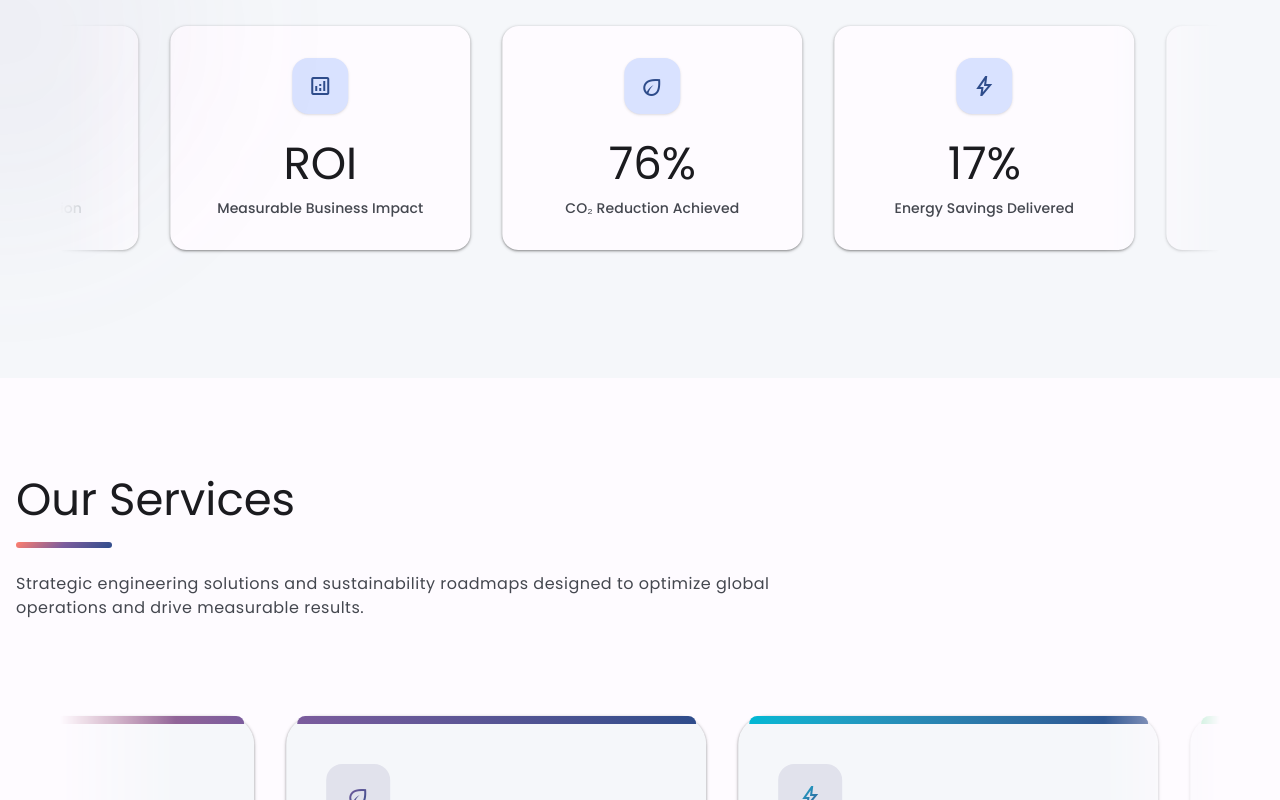
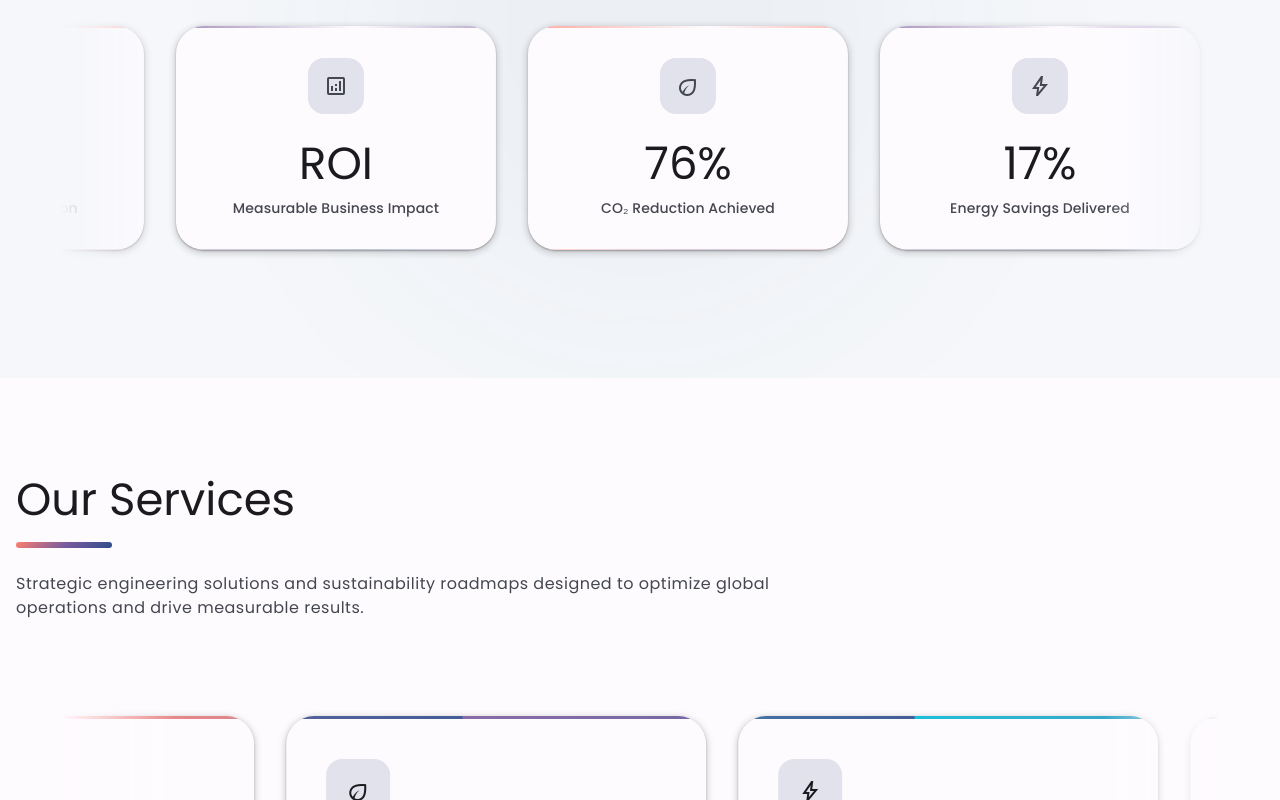
Before and after one commit to Arash-Rostami/ETEQ, a Next.js app: page /en in a window 1280 px wide. Shown: the part 1040-1840 px from the top of the page. Built offline with nearby package versions, Linux system fonts and the light colour scheme.

Commit message:
rendering all modules consistently uniform in terms of design

```diff
--- a/src/components/Certifications.jsx
+++ b/src/components/Certifications.jsx
@@ -22,6 +22,7 @@ export default function Certifications({ t }) {
                             className={`group bg-[var(--surface)] p-8 rounded-[var(--shape-large)] shadow-[var(--elevation-1)] hover:shadow-[var(--elevation-3)] transition-all duration-300 border border-[var(--outline)]/10 hover:border-[var(--primary)]/20 reveal-hidden reveal-up ${isVisible ? 'reveal-visible' : ''}`}
                             style={{ transitionDelay: `${200 + index * 100}ms` }}
                         >
+
                             <div className="w-12 h-12 rounded-xl bg-[var(--primary-container)] text-[var(--primary)] flex items-center justify-center mb-6 group-hover:scale-110 transition-transform">
                                 <span className="material-symbols-outlined text-2xl">{icons[index] || 'verified'}</span>
                             </div>
--- a/src/components/Header.jsx
+++ b/src/components/Header.jsx
@@ -101,7 +101,7 @@ export default function Header({t}) {
 
                             {contactOpen && (
                                 <div
-                                    className="absolute top-full right-0 mt-3 w-56 bg-[#1e2b3a] rounded-2xl border border-white/10 shadow-2xl py-2 animate-scale-in z-[110] overflow-hidden"
+                                    className="absolute top-full right-0 mt-3 w-56 bg-[var(--custom-color)] rounded-2xl border border-white/10 shadow-2xl py-2 animate-scale-in z-[110] overflow-hidden"
                                     onClick={(e) => e.stopPropagation()}
                                 >
                                     <div className="px-4 py-2 border-b border-white/5 mb-1">
--- a/src/components/ServicesPreview.jsx
+++ b/src/components/ServicesPreview.jsx
@@ -1,20 +1,15 @@
 'use client';
 
-import { useIntersectionObserver } from '@/hooks/useIntersectionObserver';
-import { useExpansion } from '@/hooks/useExpansion';
+import {useIntersectionObserver} from '@/hooks/useIntersectionObserver';
+import {useExpansion} from '@/hooks/useExpansion';
+import {colors} from '@/contexts/colors'
 
-export default function ServicesPreview({ t }) {
-    const [ref, isVisible] = useIntersectionObserver({ threshold: 0.1 });
+export default function ServicesPreview({t}) {
+    const [ref, isVisible] = useIntersectionObserver({threshold: 0.1});
     const services = t.services.items;
-    const { expandedIndex, toggleExpand, isExpanded } = useExpansion();
+    const {expandedIndex, toggleExpand, isExpanded} = useExpansion();
+    const gradients = colors.gradients;
 
-    const gradients = [
-        'from-[var(--color-coral)] to-[var(--color-purple)]',
-        'from-[var(--color-purple)] to-[var(--color-deep-blue)]',
-        'from-[var(--color-bright-cyan)] to-[var(--color-deep-blue)]',
-        'from-[var(--color-vibrant-green)] to-[var(--color-dark-green)]',
-        'from-[var(--color-coral)] to-[var(--color-deep-blue)]'
-    ];
     const icons = ['engineering', 'eco', 'bolt', 'factory', 'health_and_safety'];
     const marqueeServices = [...services, ...services];
 
@@ -30,7 +25,8 @@ export default function ServicesPreview({ t }) {
                 </div>
             </div>
 
-            <div className={`relative marquee-mask reveal-hidden reveal-up delay-300 ${isVisible ? 'reveal-visible' : ''}`}>
+            <div
+                className={`relative marquee-mask reveal-hidden reveal-up delay-300 ${isVisible ? 'reveal-visible' : ''}`}>
                 <div className="animate-marquee py-8 items-start">
                     {marqueeServices.map((service, index) => {
                         const originalIndex = index % services.length;
@@ -39,18 +35,28 @@ export default function ServicesPreview({ t }) {
                         return (
                             <div
                                 key={index}
-                                className={`flex-shrink-0 mx-4 w-[280px] sm:w-[350px] md:w-[420px] transition-all duration-500 ease-emphasized group relative bg-[var(--surface-container)] rounded-[var(--shape-extra-large)] shadow-[var(--elevation-1)] hover:shadow-[var(--elevation-4)] flex flex-col ${expanded ? 'h-auto' : 'h-[460px]'}`}
+                                className={`flex-shrink-0 mx-4 w-[280px] sm:w-[350px] md:w-[420px] transition-all duration-500 ease-emphasized group/card relative bg-[var(--surface)] rounded-[var(--shape-extra-large)] shadow-[var(--elevation-2)] hover:shadow-[var(--elevation-4)] flex flex-col overflow-hidden ${expanded ? 'h-auto' : 'h-[480px]'}`}
                             >
-                                {/* Top Gradient Accent Bar */}
-                                <div className={`h-2 w-[95%] mx-auto bg-gradient-to-r ${gradients[originalIndex]} rounded-t-[var(--shape-extra-large)]`}></div>
+                                {/* Refined Gradient Accent - now with subtle shimmer */}
+                                <div className={`h-[3px] w-full bg-gradient-to-r ${gradients[originalIndex]} shimmer-accent opacity-90 group-hover/card:opacity-100`}></div>
 
-                                <div className="p-8 md:p-10 flex flex-col h-full">
+                                {/* Top accent line - matches TrustBuilders style */}
+                                <div className="absolute top-[3px] left-1/2 -translate-x-1/2 w-0 h-[1px] bg-[var(--outline)] opacity-0 group-hover/card:w-16 group-hover/card:opacity-40 transition-all duration-500"></div>
+
+                                <div className="p-8 md:p-10 flex flex-col h-full relative">
                                     {/* Icon Container */}
-                                    <div className="w-16 h-16 rounded-2xl bg-[var(--surface-variant)] flex items-center justify-center mb-8 group-hover:scale-110 transition-transform duration-500">
-                                        <span className={`material-symbols-outlined text-4xl bg-gradient-to-br ${gradients[originalIndex]} bg-clip-text text-transparent`}>
+                                    <div
+                                        className="relative w-16 h-16 rounded-2xl bg-[var(--surface-variant)] flex items-center justify-center mb-8 overflow-hidden group-hover/card:scale-110 transition-transform duration-500">
+                                        {/* Subtle inner shimmer on hover */}
+                                        <div
+                                            className={`absolute inset-0 opacity-0 group-hover/card:opacity-100 transition-opacity duration-500 bg-gradient-to-r ${gradients[originalIndex]} shimmer-accent`}
+                                            style={{animationDuration: '2s'}}></div>
+                                        <span
+                                            className={`material-symbols-outlined text-4xl bg-gradient-to-br bg-clip-text relative z-10`}>
                                             {icons[originalIndex]}
                                         </span>
                                     </div>
+
 
                                     {/* Title */}
                                     <h3 className="headline-small text-[var(--on-surface)] mb-4 group-hover:text-[var(--primary)] transition-colors min-h-[64px] flex items-center">
@@ -58,7 +64,8 @@ export default function ServicesPreview({ t }) {
                                     </h3>
 
                                     {/* Description Container */}
-                                    <div className={`overflow-hidden transition-all duration-500 ${expanded ? 'max-h-[1000px]' : 'max-h-[120px]'}`}>
+                                    <div
+                                        className={`overflow-hidden transition-all duration-500 ${expanded ? 'max-h-[1000px]' : 'max-h-[120px]'}`}>
                                         <p className="body-large text-[var(--on-surface-variant)] leading-relaxed mb-4">
                                             {service.summary}
                                         </p>
@@ -69,6 +76,7 @@ export default function ServicesPreview({ t }) {
                                         )}
                                     </div>
 
+
                                     {/* Action Button */}
                                     <div className="mt-auto pt-6">
                                         <button
@@ -76,7 +84,8 @@ export default function ServicesPreview({ t }) {
                                             className="flex items-center text-[var(--primary)] font-bold label-large group/btn hover:opacity-80 transition-opacity"
                                         >
                                             {expanded ? (t.services.showLess || 'Show Less') : (t.services.learnMore || 'Learn More')}
-                                            <span className={`material-symbols-outlined ml-2 text-xl transition-transform duration-300 ${expanded ? 'rotate-180' : 'group-hover/btn:translate-x-1'}`}>
+                                            <span
+                                                className={`material-symbols-outlined ml-2 text-xl transition-transform duration-300 ${expanded ? 'rotate-180' : 'group-hover/btn:translate-x-1'}`}>
                                                 {expanded ? 'expand_less' : 'expand_more'}
                                             </span>
                                         </button>
@@ -84,7 +93,8 @@ export default function ServicesPreview({ t }) {
                                 </div>
 
                                 {/* Background Decorative Icon */}
-                                <span className="absolute -bottom-8 -right-8 material-symbols-outlined text-[140px] opacity-[0.03] group-hover:opacity-[0.05] transition-opacity pointer-events-none">
+                                <span
+                                    className="absolute -bottom-8 -right-8 material-symbols-outlined text-[140px] opacity-[0.03] group-hover:opacity-[0.05] transition-opacity pointer-events-none">
                                     {icons[originalIndex]}
                                 </span>
                             </div>
--- a/src/components/TrustBuilders.jsx
+++ b/src/components/TrustBuilders.jsx
@@ -1,59 +1,101 @@
 'use client';
 
-import { useIntersectionObserver } from '@/hooks/useIntersectionObserver';
+import {useIntersectionObserver} from '@/hooks/useIntersectionObserver';
+import {colors} from '@/contexts/colors'
 
-export default function TrustBuilders({ t }) {
-    const [ref, isVisible] = useIntersectionObserver({ threshold: 0.2 });
-    const stats = t.trustBuilders.stats;
-    const marqueeStats = [...stats, ...stats];
-    const gradients = [
-        'from-[var(--color-coral)] to-[var(--color-purple)]',
-        'from-[var(--color-purple)] to-[var(--color-deep-blue)]',
-        'from-[var(--color-bright-cyan)] to-[var(--color-deep-blue)]',
-        'from-[var(--color-vibrant-green)] to-[var(--color-dark-green)]',
-        'from-[var(--color-coral)] to-[var(--color-deep-blue)]'
-    ];
+
+export default function TrustBuilders({t}) {
+    const [ref, isVisible] = useIntersectionObserver({threshold: 0.2});
+
+    const shimmerPairs = colors.shimmerPairs;
+    const trustData = t?.trustBuilders || {};
+    const stats = trustData.stats || [];
+    const title = trustData.title || 'Trust Builders';
+    const subtitle = trustData.subtitle || '';
+    const marqueeStats = stats.length > 0 ? [...stats, ...stats] : [];
 
     return (
         <section ref={ref} className="py-24 bg-[var(--surface-container)] relative overflow-hidden">
+            {/* Deep ambient glow */}
+            <div
+                className="absolute top-1/2 left-1/2 -translate-x-1/2 -translate-y-1/2 w-[600px] h-[600px] bg-[var(--primary)]/[0.04] rounded-full blur-[100px] pointer-events-none"></div>
+
             <div className="container mx-auto px-4 relative z-10 mb-16">
-                <div className={`text-center max-w-3xl mx-auto reveal-hidden reveal-up ${isVisible ? 'reveal-visible' : ''}`}>
-                    <h2 className="display-medium text-[var(--on-surface)] mb-4">{t.trustBuilders.title}</h2>
+                <div
+                    className={`text-center max-w-3xl mx-auto reveal-hidden reveal-up ${isVisible ? 'reveal-visible' : ''}`}>
+                    <h2 className="display-medium text-[var(--on-surface)] mb-4">{title}</h2>
                     <div className="h-1.5 w-24 bg-eteq-gradient mx-auto rounded-full mb-8"></div>
                     <p className="body-large text-[var(--on-surface-variant)]">
-                        {t.trustBuilders.subtitle}
+                        {subtitle}
                     </p>
                 </div>
             </div>
 
-            <div className={`relative marquee-mask reveal-hidden reveal-up delay-300 ${isVisible ? 'reveal-visible' : ''}`}>
-                <div className="animate-marquee-reverse py-8 items-start">
-                    {marqueeStats.map((stat, index) => (
+            <div
+                className={`relative marquee-mask reveal-hidden reveal-up delay-300 ${isVisible ? 'reveal-visible' : ''}`}>
+                <div className="animate-marquee-reverse py-8 items-start group/marquee">
+                    {marqueeStats.map((stat, index) => {
+                        const originalIndex = index % (stats.length || 1);
+                        const [colorA, colorB] = shimmerPairs[originalIndex % shimmerPairs.length];
+
+                        return (
                             <div
                                 key={index}
-                            className="flex-shrink-0 mx-4 w-[240px] md:w-[300px] group bg-[var(--surface)] p-8 rounded-[var(--shape-large)] shadow-[var(--elevation-1)] hover:shadow-[var(--elevation-3)] hover:-translate-y-2 transition-all duration-300 flex flex-col items-center text-center"
+                                className="flex-shrink-0 mx-4 w-[260px] md:w-[320px] relative bg-[var(--surface)] rounded-[var(--shape-extra-large)] shadow-[var(--elevation-2)] hover:shadow-[var(--elevation-4)] transition-all duration-500 flex flex-col items-center text-center p-8 overflow-hidden group/card"
+                                style={{
+                                    '--shimmer-a': colorA,
+                                    '--shimmer-b': colorB
+                                }}
                             >
+                                {/* Holographic Shimmer Edge - Top */}
                                 <div
-                                className="w-14 h-14 rounded-2xl bg-[var(--primary-container)] text-[var(--primary)] flex items-center justify-center mb-6 group-hover:bg-eteq-gradient group-hover:text-white transition-all duration-500 shadow-sm">
-                                <span className="material-symbols-outlined text-3xl">
-                                    {stat.icon || 'analytics'}
+                                    className="absolute top-0 left-0 right-0 h-[2px] holographic-edge opacity-60 group-hover/card:opacity-100 transition-opacity duration-300"></div>
+
+                                {/* Secondary subtle edge - Bottom */}
+                                <div
+                                    className="absolute bottom-0 left-0 right-0 h-[1px] holographic-edge opacity-30 group-hover/card:opacity-60 transition-opacity duration-300"
+                                    style={{animationDirection: 'reverse', animationDuration: '4s'}}></div>
+
+                                {/* Inner glow on hover */}
+                                <div
+                                    className="absolute inset-0 opacity-0 group-hover/card:opacity-100 transition-opacity duration-700 pointer-events-none"
+                                    style={{
+                                        background: `radial-gradient(circle at 50% 0%, ${colorA}10 0%, transparent 50%)`
+                                    }}></div>
+
+                                {/* Icon with chromatic reflection */}
+                                <div
+                                    className="relative w-14 h-14 rounded-2xl bg-[var(--surface-variant)] flex items-center justify-center mb-6 overflow-hidden group-hover/card:scale-110 transition-transform duration-500">
+                                    <div
+                                        className="absolute inset-0 opacity-0 group-hover/card:opacity-100 transition-opacity duration-500 holographic-edge"
+                                        style={{animationDuration: '2s'}}></div>
+                                    <span
+                                        className="material-symbols-outlined text-3xl text-[var(--on-surface-variant)] group-hover/card:text-[var(--primary)] transition-colors duration-300 relative z-10">
+                                        {stat?.icon || 'analytics'}
                                     </span>
                                 </div>
-                            <div className="display-medium font-bold text-[var(--on-surface)] mb-2 tracking-tight">
-                                {stat.value}
-                            </div>
-                            <div className="label-large text-[var(--on-surface-variant)] font-medium">
-                                {stat.label}
-                            </div>
+
+                                {/* Value */}
                                 <div
-                                className={`w-[95%] mx-auto bg-gradient-to-r ${gradients[index]} rounded-t-[var(--shape-extra-large)]`}></div>
+                                    className="display-medium font-bold text-[var(--on-surface)] mb-2 tracking-tight relative">
+                                    <span
+                                        className="group-hover/card:opacity-0 transition-opacity duration-300">{stat?.value || '0'}</span>
+                                    <span
+                                        className="absolute inset-0 opacity-0 group-hover/card:opacity-100 transition-opacity duration-300 bg-gradient-to-r from-[var(--shimmer-a)] to-[var(--shimmer-b)] bg-clip-text text-transparent">
+                                        {stat?.value || '0'}
+                                    </span>
                                 </div>
 
-                    ))}
+                                {/* Label */}
+                                <div
+                                    className="label-large text-[var(--on-surface-variant)] font-medium max-w-[220px] group-hover/card:text-[var(--on-surface)] transition-colors duration-300">
+                                    {stat?.label || 'Stat'}
                                 </div>
                             </div>
-
-            <div className="absolute top-1/2 left-0 -translate-y-1/2 -translate-x-1/2 w-96 h-96 bg-[var(--color-purple)]/5 rounded-full blur-[80px]"></div>
+                        );
+                    })}
+                </div>
+            </div>
         </section>
     );
 }
--- /dev/null
+++ b/src/contexts/colors.js
@@ -0,0 +1,16 @@
+export const colors = {
+    shimmerPairs: [
+        ['var(--color-coral)', 'var(--color-purple)'],
+        ['var(--color-purple)', 'var(--color-deep-blue)'],
+        ['var(--color-bright-cyan)', 'var(--color-deep-blue)'],
+        ['var(--color-vibrant-green)', 'var(--color-dark-green)'],
+        ['var(--color-coral)', 'var(--color-deep-blue)']
+    ],
+    gradients: [
+        'from-[var(--color-coral)] to-[var(--color-purple)]',
+        'from-[var(--color-purple)] to-[var(--color-deep-blue)]',
+        'from-[var(--color-bright-cyan)] to-[var(--color-deep-blue)]',
+        'from-[var(--color-vibrant-green)] to-[var(--color-dark-green)]',
+        'from-[var(--color-coral)] to-[var(--color-deep-blue)]'
+    ]
+}
--- a/src/styles/globals.css
+++ b/src/styles/globals.css
@@ -13,6 +13,7 @@
     --color-vibrant-green: #00C853;
     --color-dark-green: #2E7D32;
     --line-color: #ffffff;
+    --custom-color: #2C3E50;
 
     --primary: var(--color-deep-blue);
     --on-primary: #FFFFFF;
@@ -345,10 +346,32 @@ html:not(.dark) .gradient-text {
 }
 
 .bg-eteq-gradient-alt {
-    background: linear-gradient(135deg, var(--color-bright-cyan), var(--color-deep-blue));
+    background: linear-gradient(135deg, var(--color-coral), var(--color-purple), var(--color-deep-blue), var(--color-deep-blue), var(--custom-color));
 }
 
-/* Smooth Scroll */
+.bg-eteq-gradient-cta {
+    background: linear-gradient(135deg,
+    var(--color-coral) 30%,
+    var(--color-purple) 60%,
+    var(--color-deep-blue) 100%);
+}
+
+.bg-eteq-gradient-footer {
+    background: linear-gradient(180deg, var(--color-deep-blue) 0%, var(--custom-color) 60%, var(--custom-color) 100%);
+    background-size: 100% 200%;
+    animation: gradient-flow 20s ease infinite;
+}
+
+.bg-eteq-modal {
+    background: linear-gradient(145deg,
+    var(--surface) 0%,
+    var(--surface-container) 50%,
+    color-mix(in srgb, var(--surface-container), var(--primary) 5%) 100%);
+    box-shadow: var(--elevation-5);
+    border-radius: var(--shape-extra-large);
+}
+
+
 html {
     scroll-behavior: smooth;
 }
@@ -364,6 +387,25 @@ section {
 .font-noto {
     font-family: var(--font-noto-sans-jp), sans-serif;
 }
+
+
+.animate-marquee-reverse {
+    display: flex;
+    width: max-content;
+    animation: marquee-reverse 60s linear infinite;
+}
+
+.animate-marquee:hover, .animate-marquee-reverse:hover {
+    animation-play-state: paused;
+}
+
+.marquee-mask {
+    margin-left: 60px;
+    margin-right: 60px;
+    mask-image: linear-gradient(to right, transparent, black 10%, black 90%, transparent);
+    -webkit-mask-image: linear-gradient(to right, transparent, black 10%, black 90%, transparent);
+}
+
 
 @keyframes slideLeftRight {
     from {
@@ -431,6 +473,37 @@ header * {
 .text-shadow-drop-center {
     -webkit-animation: text-shadow-drop-center 0.6s both;
     animation: text-shadow-drop-center 0.6s both;
+}
+
+.holographic-edge {
+    background: linear-gradient(
+            90deg,
+            transparent 0%,
+            var(--shimmer-a) 25%,
+            var(--shimmer-b) 50%,
+            var(--shimmer-a) 75%,
+            transparent 100%
+    );
+    background-size: 200% 100%;
+    animation: shimmer 3s linear infinite;
+}
+
+.paused .holographic-edge {
+    animation-play-state: paused;
+}
+
+.shimmer-accent {
+    background-size: 200% 100%;
+    animation: shimmer 4s linear infinite;
+}
+
+@keyframes shimmer {
+    0% {
+        background-position: 200% 0;
+    }
+    100% {
+        background-position: -200% 0;
+    }
 }
 
 @keyframes slideLeftRight {
@@ -557,24 +630,6 @@ header * {
     }
 }
 
-
-.animate-marquee-reverse {
-    display: flex;
-    width: max-content;
-    animation: marquee-reverse 60s linear infinite;
-}
-
-.animate-marquee:hover, .animate-marquee-reverse:hover {
-    animation-play-state: paused;
-}
-
-.marquee-mask {
-    margin-left: 60px;
-    margin-right: 60px;
-    mask-image: linear-gradient(to right, transparent, black 10%, black 90%, transparent);
-    -webkit-mask-image: linear-gradient(to right, transparent, black 10%, black 90%, transparent);
-}
-
 @media (min-width: 500px) {
     .marquee-mask {
         margin-left: 32px;
```
Also changed, not shown: src/components/Footer.jsx (+58 -30 lines), src/components/Modal.jsx (+5 -5 lines). Lines whose indentation alone changed are shown as unchanged.
